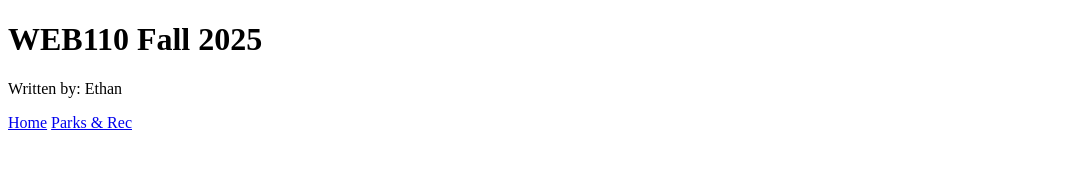
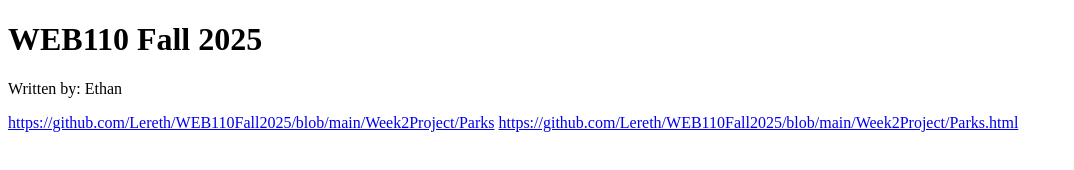
Before and after one commit to Lereth/WEB110Fall2025, a plain HTML site: page Index.html in a window 1280 px wide. Shown: the whole page, without its empty margins (0-1074 px from the left). Drawn offline with Linux system fonts and the light colour scheme.

Commit message:
Update Index.html

```diff
--- a/Index.html
+++ b/Index.html
@@ -8,9 +8,8 @@
     <h1>WEB110 Fall 2025</h1>
     <p>Written by: Ethan</p>
     <nav>
-      <a href="index.html">Home</a>
-      <a href="Week2Project/home.html">Parks & Rec</a>
-
+      <a href="home.html">https://github.com/Lereth/WEB110Fall2025/blob/main/Week2Project/Parks</a>
+      <a href="Week2Project/home.html">https://github.com/Lereth/WEB110Fall2025/blob/main/Week2Project/Parks.html</a>
     </nav>
   </body>
 </html>
```
